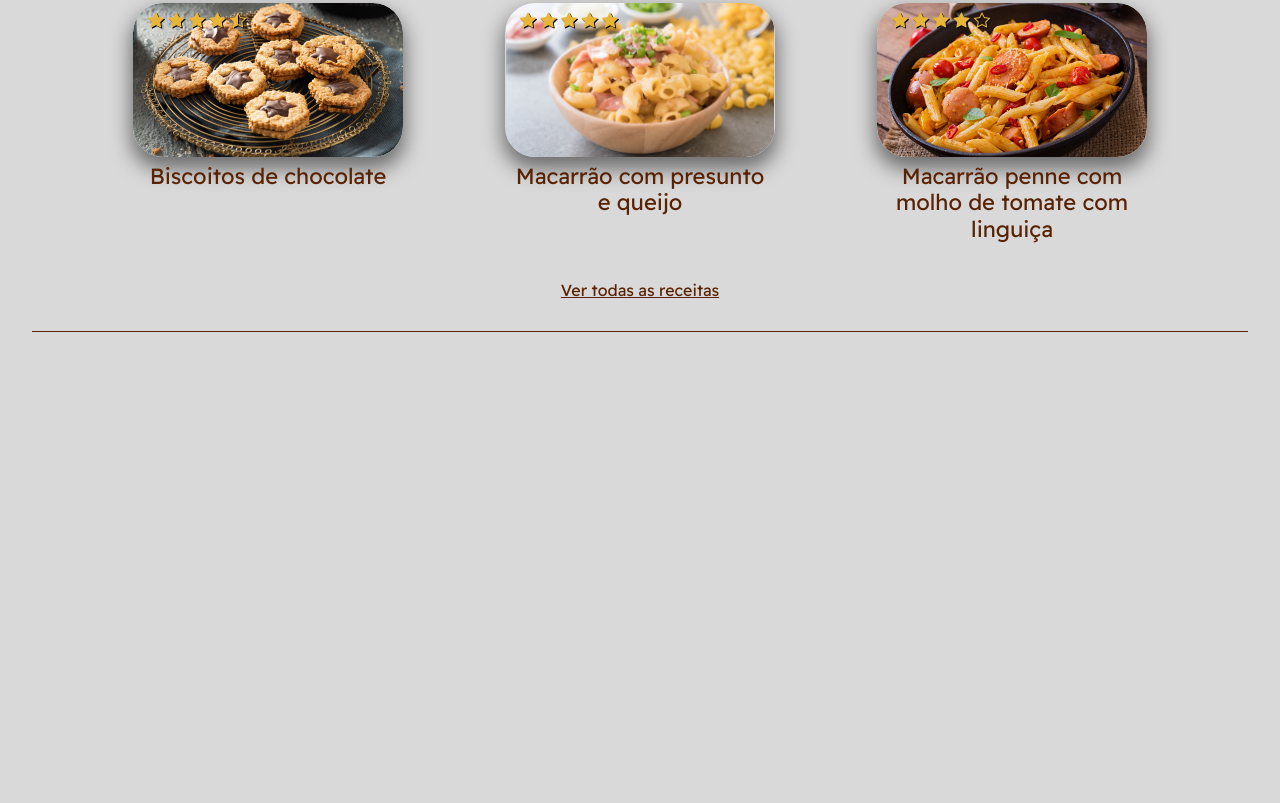
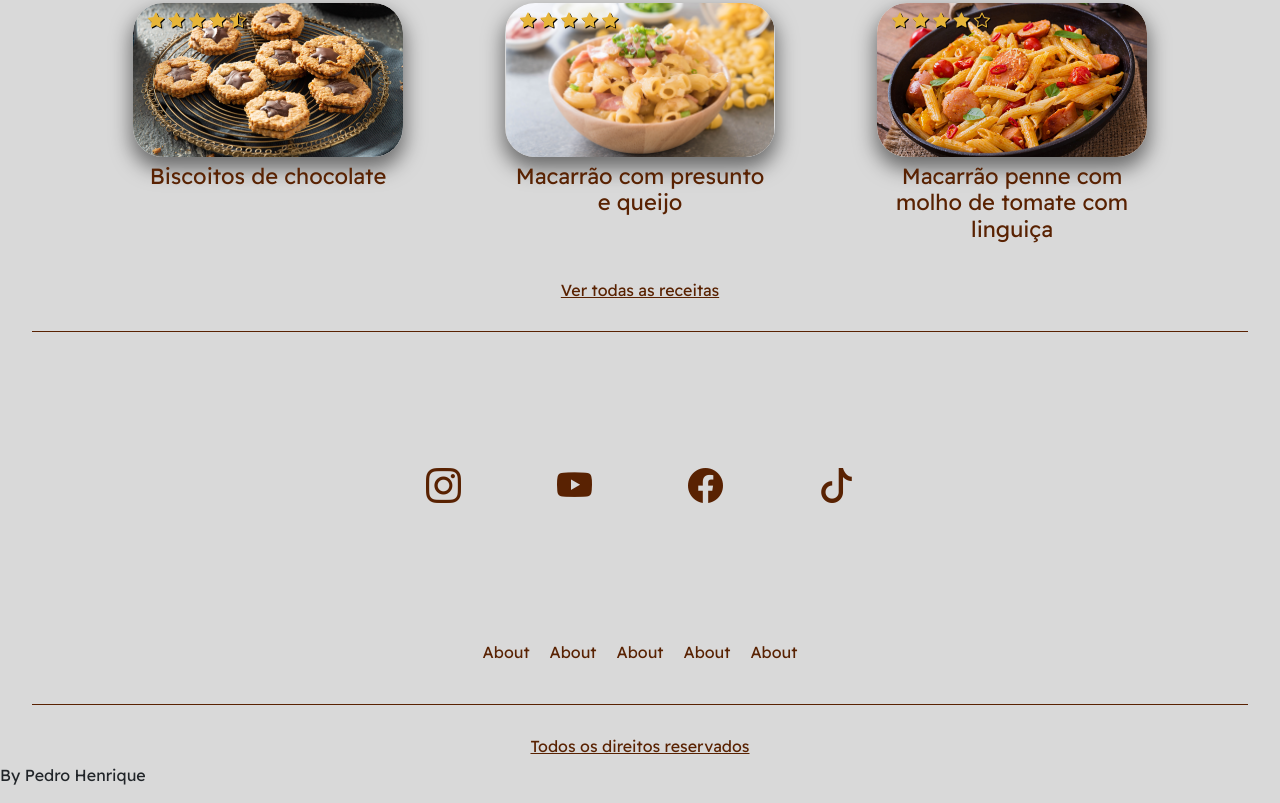
Before and after one commit to Pedrosirdev/FicReceitas, a website with bundled scripts: page index.html in a window 1280 px wide. Shown: the part 3319-4122 px from the top of the page. Before the commit the page ends 3675 px from the top, so only its background shows below. Built offline with nearby package versions, Linux system fonts and the light colour scheme; a web font is replaced by a local one.

Commit message:
Iniciando criação do rodapé

```diff
--- a/index.html
+++ b/index.html
@@ -430,6 +430,54 @@
   <hr class="hr">
   <!-- FIM SEÇÃO 03 -->
 
+  <!-- RODAPÉ -->
+
+  <footer class="mt-5 container footer">
+
+    <div class="container-social">
+      <a href="">
+        <i class="bi bi-instagram"></i>
+      </a>
+      <a href="">
+        <i class="bi bi-youtube"></i>
+      </a>
+      <a href="">
+        <i class="bi bi-facebook"></i>
+      </a>
+      <a href="">
+        <i class="bi bi-tiktok"></i>
+      </a>
+    </div>
+
+    <div class="links-rodape">
+      <ul>
+        <li>
+          <a href="">About</a>
+        </li>
+        <li>
+          <a href="">About</a>
+        </li>
+        <li>
+          <a href="">About</a>
+        </li>
+        <li>
+          <a href="">About</a>
+        </li>
+        <li>
+          <a href="">About</a>
+        </li>
+      </ul>
+    </div>
+
+  </footer>
+
+  <hr class="hr">
+  <div class="mt-1" id="all-recipes-section02">
+    <a href="">Todos os direitos reservados</a>
+  </div>
+    <p>By Pedro Henrique</p>
+  <!-- FIM RODAPÉ -->
+
 
 
 
--- a/sass/style.scss
+++ b/sass/style.scss
@@ -500,3 +500,41 @@ a{
   }
 }
 }
+// RODAPÉ
+.footer{
+  padding-top: 5em;
+
+  .container-social{
+    justify-content: center;
+    display: flex;
+    gap: 6em;
+    margin-bottom: 8em;
+    a{
+      transition: 0.3s ease-in-out;
+    }
+    i{
+      font-size: 35px;
+      color: variaveis.$color-main1;
+      transition: 0.3s ease-in-out;
+    }:hover{
+      scale: 1.1;
+      transition: 0.3s ease-in-out;
+    }
+  }
+
+  .links-rodape{
+    display: flex;
+    justify-content: center;
+    ul{
+      list-style-type: none;
+      display: flex;
+      gap: 20px;
+      padding: 0px;
+    }
+    a{
+    color: variaveis.$color-main1;
+    }:hover{
+      color: rgb(68, 26, 2);
+    }
+  }
+}
```
Also changed, not shown: css/style.css, 1 other file.
